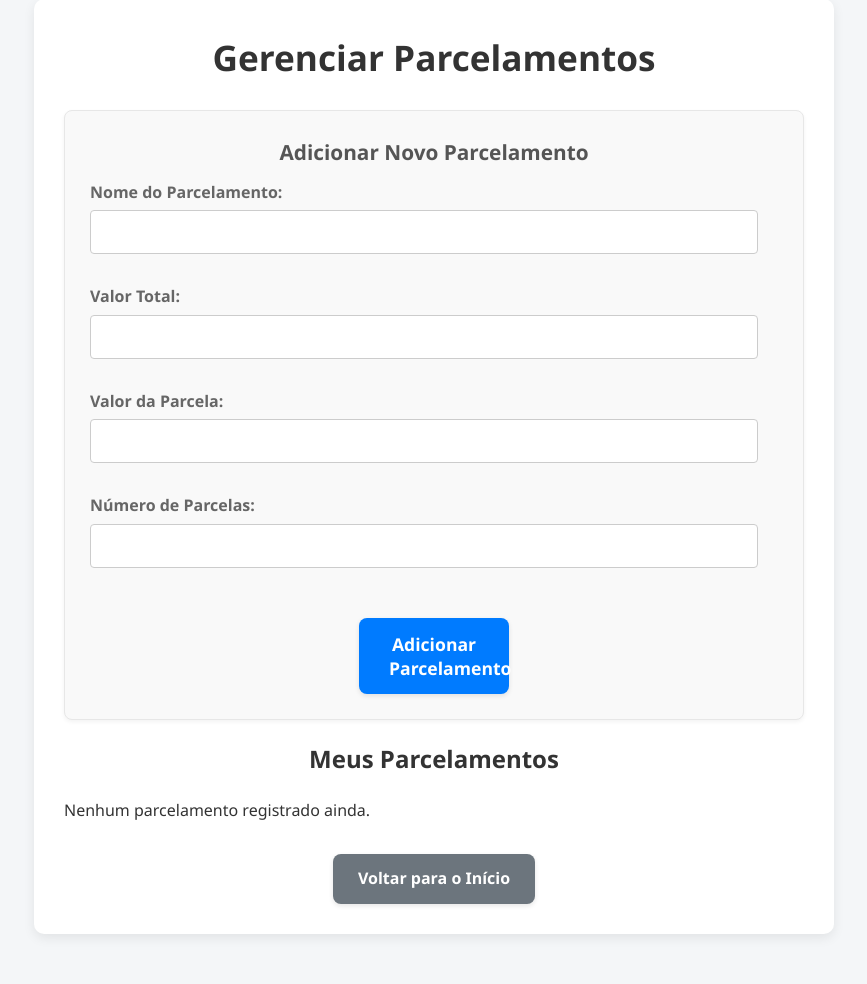
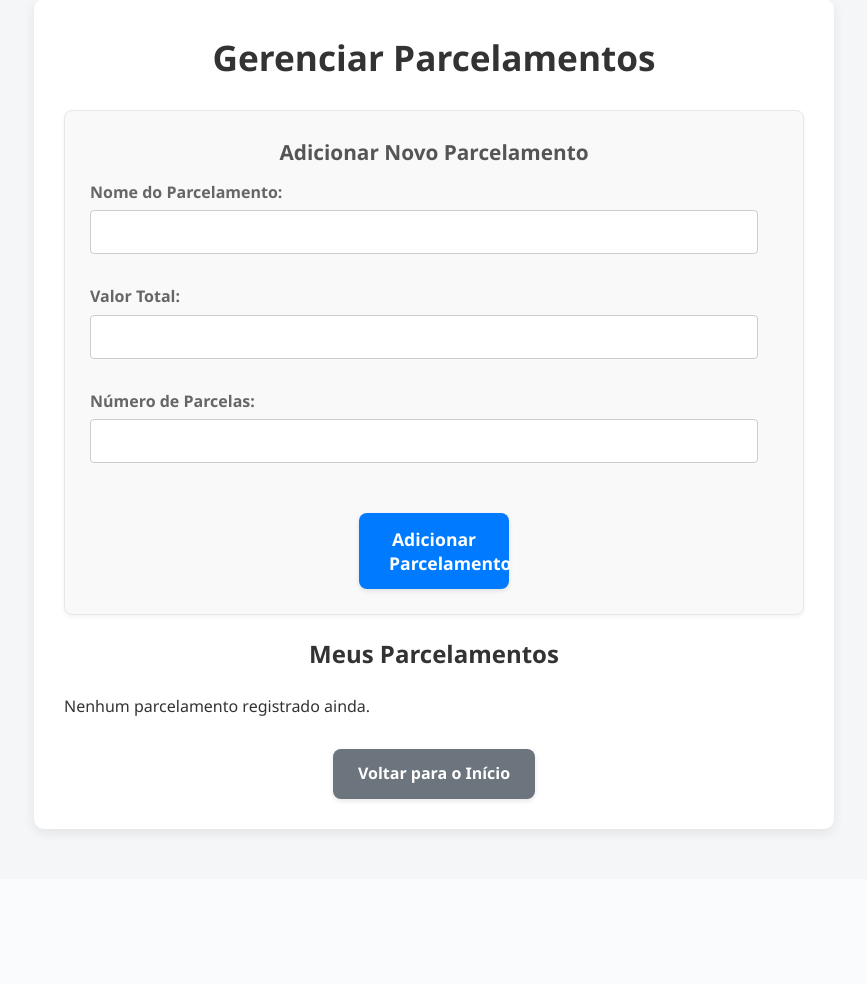
Before and after one commit to ThalleSilva/financeiro-app, a Flask app: page /parcelamentos in a window 1280 px wide. Shown: the part 21-1005 px from the top of the page, without its empty margins (206-1073 px from the left). After the commit the page ends 856 px from the top, so only its background shows below. Run offline with Flask 3, Linux system fonts and the light colour scheme; the visitor is signed in with stand-in values (Sample User, id 1); data that the repository does not hold is empty.

Commit message:
Update parcelamentos.html
REMOV V.PARCELA

```diff
--- a/templates/parcelamentos.html
+++ b/templates/parcelamentos.html
@@ -33,10 +33,6 @@
                     <input type="number" id="valor_total" name="valor_total" step="0.01" required>
                 </div>
                 <div class="form-group">
-                    <label for="valor_parcela">Valor da Parcela:</label>
-                    <input type="number" id="valor_parcela" name="valor_parcela" step="0.01" required>
-                </div>
-                <div class="form-group">
                     <label for="numero_parcelas">Número de Parcelas:</label>
                     <input type="number" id="numero_parcelas" name="numero_parcelas" min="1" required>
                 </div>
@@ -54,8 +50,8 @@
                 <div class="parcelamento-item">
                     <h3>{{ p.nome }}</h3>
                     <p>Valor Total: R$ {{ "{:,.2f}".format(p.valor_total).replace(",", "X").replace(".", ",").replace("X", ".") }}</p>
-                    <p>Valor da Parcela: R$ {{ "{:,.2f}".format(p.valor_parcela).replace(",", "X").replace(".", ",").replace("X", ".") }}</p>
-                    <p>Valor restante: R$ {{"{:,.2f}".format((p.num_parcelas - p.parcelas_pagas)*p.valor_parcela)}}</p>
+                    <p>Valor da Parcela: R$ {{ "{:,.2f}".format(p.valor_total/p.num_parcelas).replace(",", "X").replace(".", ",").replace("X", ".") }}</p>
+                    <p>Valor restante: R$ {{"{:,.2f}".format((p.num_parcelas - p.parcelas_pagas)*(p.valor_total/p.num_parcelas))}}</p>
                     <p>Total de Parcelas: {{ p.num_parcelas }}</p>
                     <div class="parcelas-pagas-controls">
                         <label for="parcelas_pagas_{{ p.id }}">Parcelas Pagas:</label>
```
